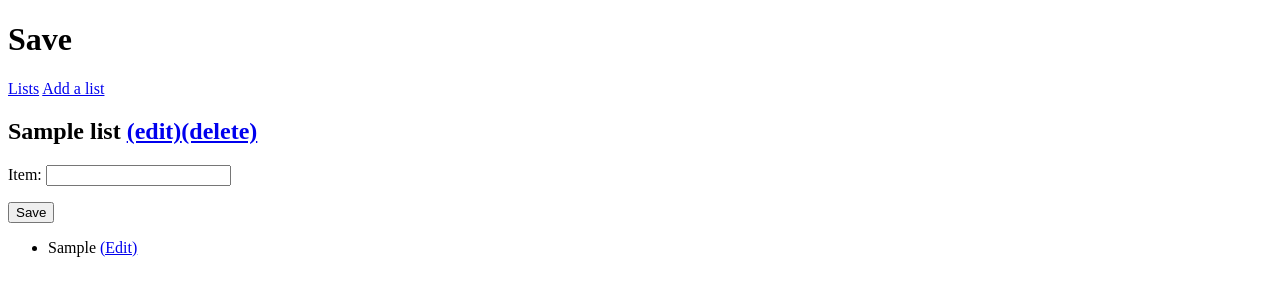
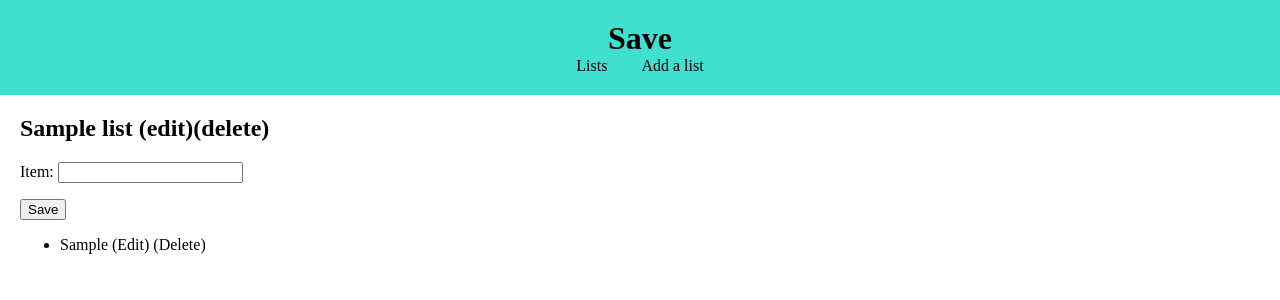
Before and after one commit to KJFreys1/Save, a Django app: page /lists/1 in a window 1280 px wide. Shown: the top 300 px of the page. Run offline with Django 3.2, Linux system fonts and the light colour scheme; tables that the repository leaves empty hold one stand-in row (values such as "Sample post").

Commit message:
full CRUD achieved

```diff
--- a/save/models.py
+++ b/save/models.py
@@ -8,7 +8,7 @@ class List(models.Model):
         return self.title
 
 class Items(models.Model):
-    lists = models.ForeignKey(List, on_delete=models.CASCADE, related_name='items')
+    _list = models.ForeignKey(List, on_delete=models.CASCADE, related_name='items')
     item = models.CharField(max_length = 200)
     completed_item = models.TextField(default=' ', blank=True)
 
--- a/save/static/css/style.css
+++ b/save/static/css/style.css
@@ -0,0 +1,27 @@
+body {
+    margin: auto;
+}
+
+header {
+    text-align: center;
+    background-color: turquoise;
+    padding: 20px;
+}
+
+nav a {
+    /* padding: 15px; */
+    margin: 15px;
+}
+
+a {
+    text-decoration: none;
+    color: black;
+}
+
+h1 {
+    margin: 0;
+}
+
+.block {
+    margin: 20px;
+}
--- a/save/templates/save/base.html
+++ b/save/templates/save/base.html
@@ -9,11 +9,15 @@
     <link rel="stylesheet" href="{% static 'css/style.css' %}" />
 </head>
 <body>
+    <header>
         <h1>Save</h1>
         <nav>
             <a href="/">Lists</a>
             <a href="{% url 'list_create' %}">Add a list</a>
         </nav>
+    </header>
+    <div class='block'>
         {% block content %}{% endblock %}
+    </div>
 </body>
 </html>
--- a/save/templates/save/list_detail.html
+++ b/save/templates/save/list_detail.html
@@ -14,7 +14,7 @@
         <li>
             {{ item.item }}
             <a href="{% url 'item_update' pk=item.pk %}">(Edit)</a>
-            {% comment %} <a href="{% url 'item_delete' pk=item.pk %}">(Delete)</a> {% endcomment %}
+            <a href="{% url 'item_delete' pk=item.pk %}">(Delete)</a>
         </li>
     {% endfor %}
 </ul>
--- a/save/views.py
+++ b/save/views.py
@@ -16,7 +16,7 @@ def list_detail(request, pk):
             # item is created in the code but not saved in the database yet.
             item = form.save(commit=False)
             # this associates the item with a list.
-            item.lists_id = pk
+            item._list_id = pk
             # this save commits it to the database.
             item.save()
             return redirect('list_detail', pk=pk)
@@ -63,13 +63,14 @@ def item_update(request, pk):
         form = ItemsForm(request.POST, instance=item)
         if form.is_valid():
             item = form.save()
-            _list = item.lists_id
+            _list = item._list_id
             return redirect('list_detail', pk=_list)
     else:
         form = ItemsForm(instance=item)
     return render(request, 'save/item_form.html', {'form': form})
 
 def item_delete(request, pk):
+    item = Items.objects.get(pk=pk)
+    _list = item._list_id
     Items.objects.get(pk=pk).delete()
-    _list = Items.lists_id
     return redirect('list_detail', pk=_list)
```
Also changed, not shown: save/templates/save/item_detail.html (deleted, +0 -14 lines), save/templates/save/item_list.html (deleted, +0 -11 lines), save/migrations/0009_auto_20200211_2132.py (added). Lines whose indentation alone changed are shown as unchanged.
